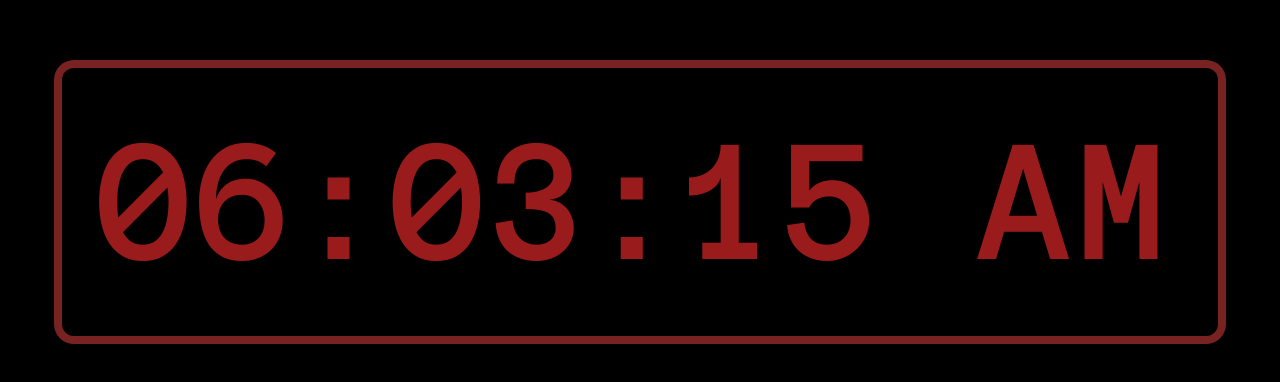
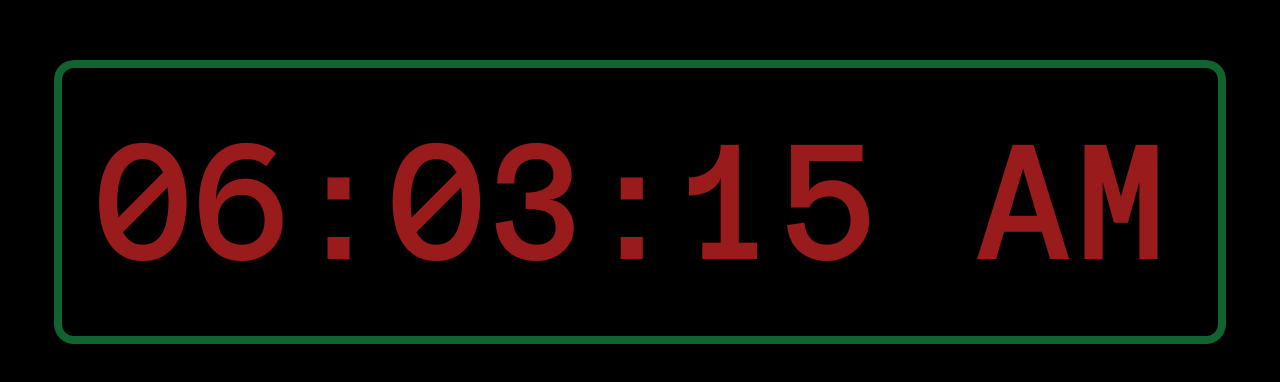
Before and after one commit to chasecee/pi-dashboard, a Next.js app: page / in a window 1280 px wide. Shown: the part 198-580 px from the top of the page. Built offline with nearby package versions, Linux system fonts and the light colour scheme.

Commit message:
test build

```diff
--- a/app/page.tsx
+++ b/app/page.tsx
@@ -2,7 +2,7 @@ import Clock from "./components/Clock";
 export default function Home() {
   return (
     <main className="flex min-h-screen flex-col items-center justify-center">
-      <div className="rounded-xl ring-[8px] ring-red-500/50 px-10 ">
+      <div className="rounded-xl ring-[8px] ring-green-500/50 px-10 ">
         <Clock />
       </div>
     </main>
```
Also changed, not shown: package.json (+7 -7 lines), 1 other file (tests, documents, lock files or other folders).
